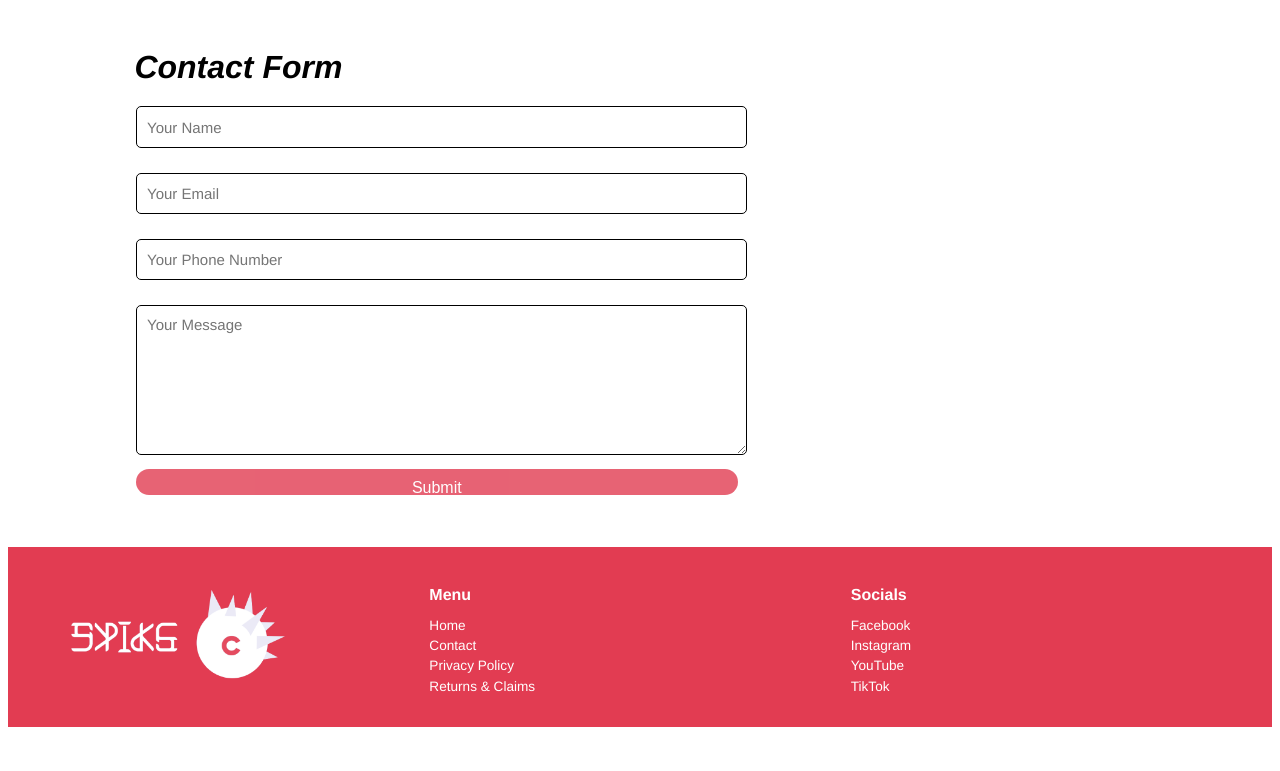
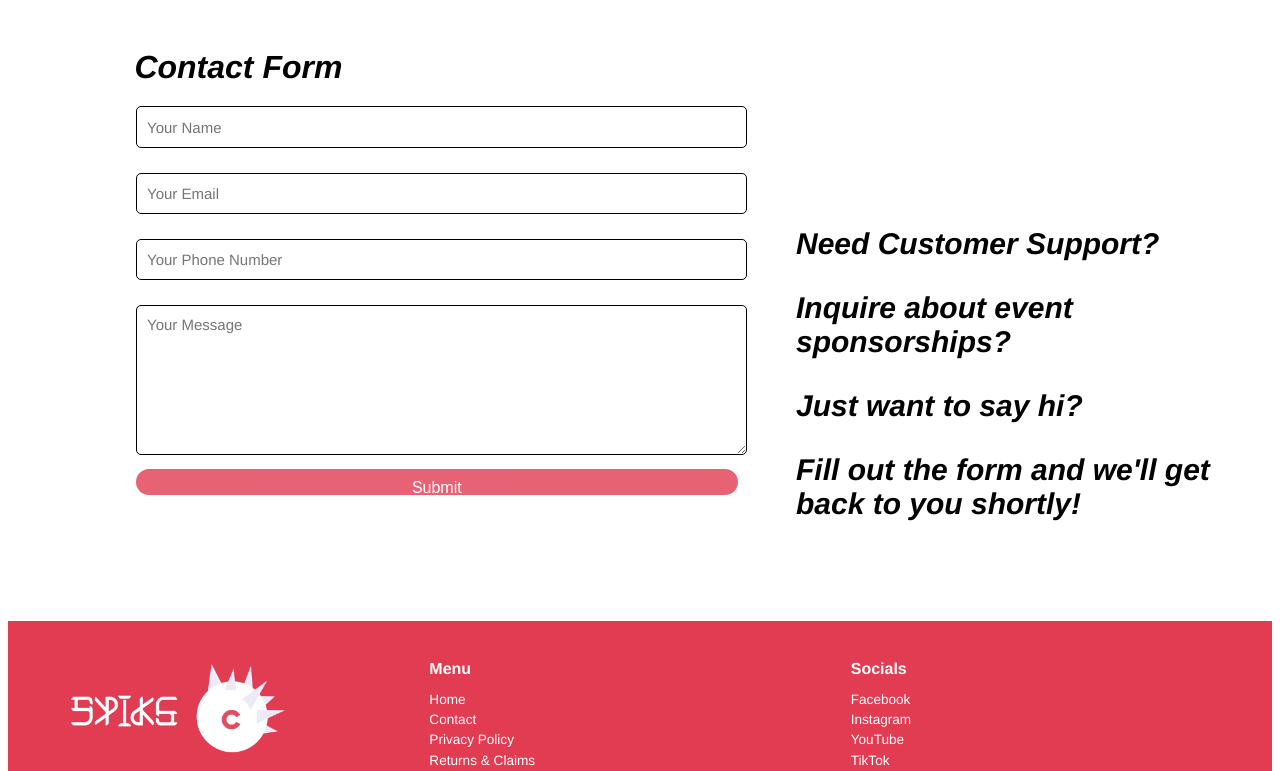
Before and after one commit to jacpul/ClearSpike, a website: page contact.html in a window 1280 px wide. Shown: the part 430-1201 px from the top of the page. Before the commit the page ends 1165 px from the top, so only its background shows below. Drawn offline with Linux system fonts and the light colour scheme.

Commit message:
made a working contact form that sends me an email after i run the sendEmail.js file, will not clear fields currently, added text next to form, page completed

```diff
--- a/contact.html
+++ b/contact.html
@@ -31,27 +31,32 @@
     </header>
 
     <div class="balls-banner"></div>
-
+    <div class="contact-container">
         <h1>Contact Form</h1>
-    <form class="contact-form">
+        <form class="contact-form" action="http://localhost:3000/send-email" method="post">
             <div class="contact-row">
                 <div class="column">
                     <input type="text" id="name" name="name" placeholder="Your Name">
                 </div>
                 <div class="column">
-                <input type="email" id="email" name="email" placeholder="Your Email">
+                    <input type="email" id="email" name="email" placeholder="Your Email" required>
                 </div>
                 <div class="column">
                     <input type="tel" id="phone" name="phone" placeholder="Your Phone Number">
                 </div>
                 <div class="column">
-                <textarea id="message" name="message" placeholder="Your Message"></textarea>
+                    <textarea id="message" name="message" placeholder="Your Message" required></textarea>
                 </div>
             </div>
             <input type="submit" value="Submit">
         </form>
-
-
+        <div class="contact-info">
+            <p>Need Customer Support?</p>
+            <p>Inquire about event sponsorships?</p>
+            <p>Just want to say hi?</p>
+            <p>Fill out the form and we'll get back to you shortly!</p>
+        </div>
+    </div>
 
 
 
@@ -85,6 +90,6 @@
         </div>
         <div class="sub-footer"></div>
     </footer>
-
+    <script src="app.js"></script>
 </body>
 </html>
--- a/contactstyles.css
+++ b/contactstyles.css
@@ -150,11 +150,27 @@ h1 {
 .contact-form input[type="submit"]:hover {
     opacity: 1;
 }
-
-
-
-
-
+.contact-container {
+    display: flex;
+    flex-wrap: wrap;
+    justify-content: space-between;
+    align-items: flex-start;
+}
+.contact-form {
+    /* Your existing styles */
+    flex-basis: 45%; /* Adjust based on your layout */
+}
+.contact-info {
+    flex-basis: 45%; /* Adjust based on your layout */
+    padding: 20px;
+    box-sizing: border-box;
+    margin-top: -25vw;
+    margin-left: 60vw;
+    font-family: 'Franklin Gothic Medium', 'Arial Narrow', Arial, sans-serif;
+    font-weight: bold;
+    font-style: italic;
+    font-size: 30px;
+}
 
 
 
```
Also changed, not shown: package.json (added, +8 -0 lines), sendEmail.js (added, +42 -0 lines), 1 other file. Lines whose indentation alone changed are shown as unchanged.
